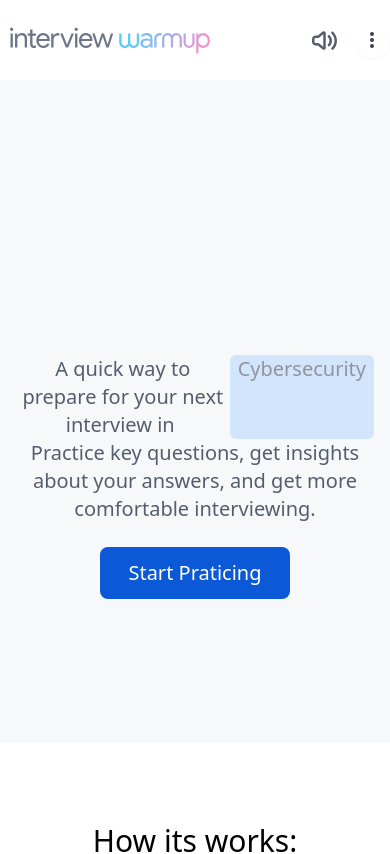
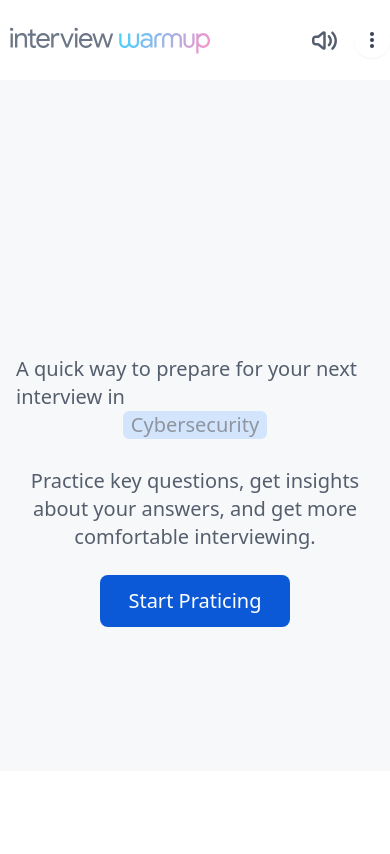
Before and after one commit to PirAdnan1/interview, a Next.js app: page / in a window 390 px wide. Shown: the top 854 px of the page. Built offline with nearby package versions, Linux system fonts and the light colour scheme.

Commit message:
fixed span

```diff
--- a/src/contents/Home/Hero.jsx
+++ b/src/contents/Home/Hero.jsx
@@ -32,17 +32,18 @@
         <div className="flex flex-col justify-center items-center pt-52 pb-36 px-4 sm:px-0">
           <Image src={LogoImage} width={550} alt="..." />
           <div className="max-w-[650px] text-center text-xl mt-4 text-[#555E6D]">
-            <div className="flex">
-              <span className="">
+            <div className="flex flex-col items-center sm:flex-row text-left sm:text-center">
+              <span>
                 A quick way to prepare for your next interview in&nbsp;
               </span>
               <span
                 className={
-                  "show bg-blue-200 rounded-md px-2 overflow-x-hidden flex max-w-fit whitespace-nowrap"
+                  "show bg-blue-200 rounded-md px-2 overflow-hidden flex max-w-fit whitespace-nowrap"
                 }
               >
                 {spans[currentSpanIndex]}
               </span>
+
               <br />
             </div>
             <span>
```
